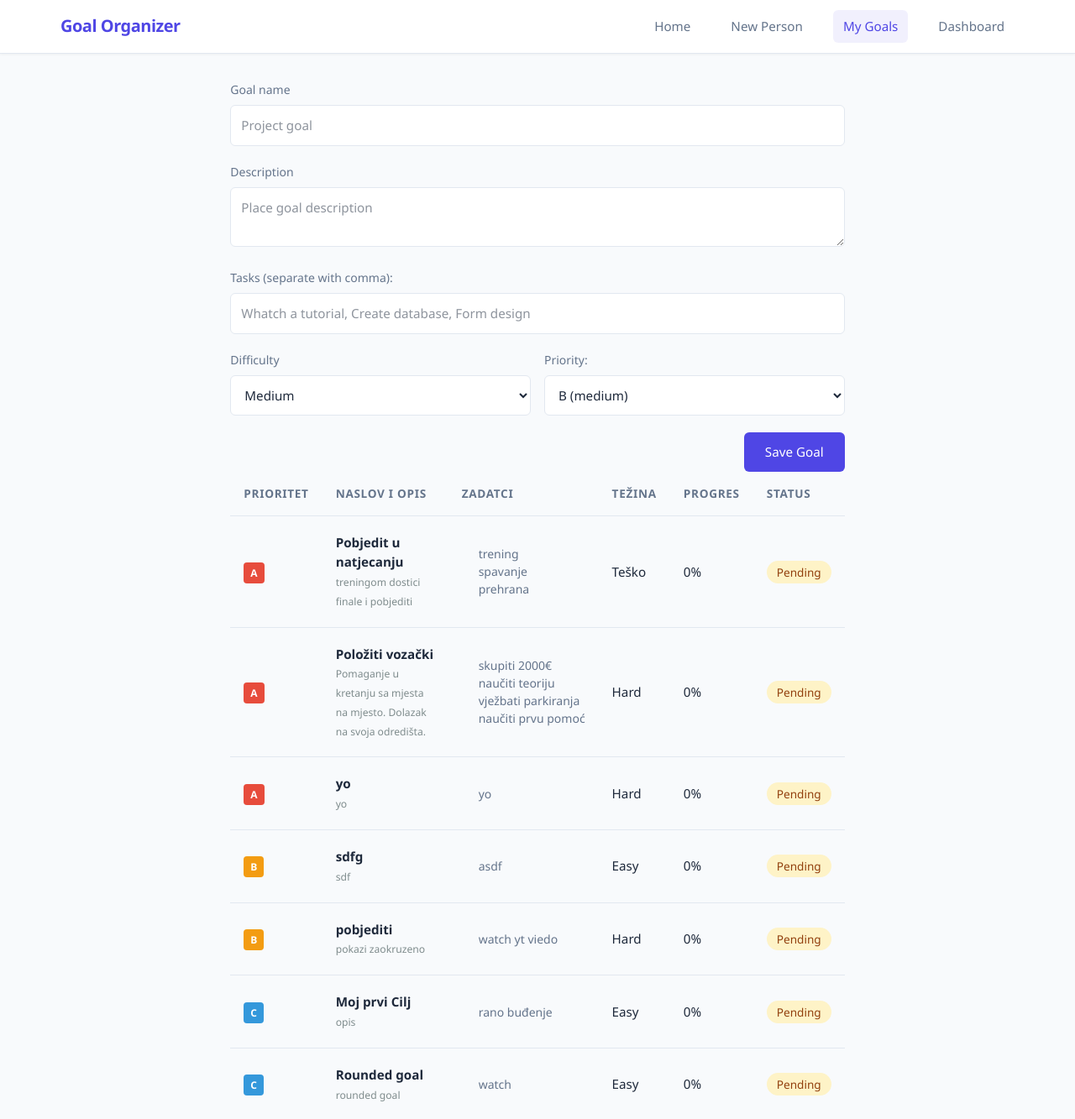
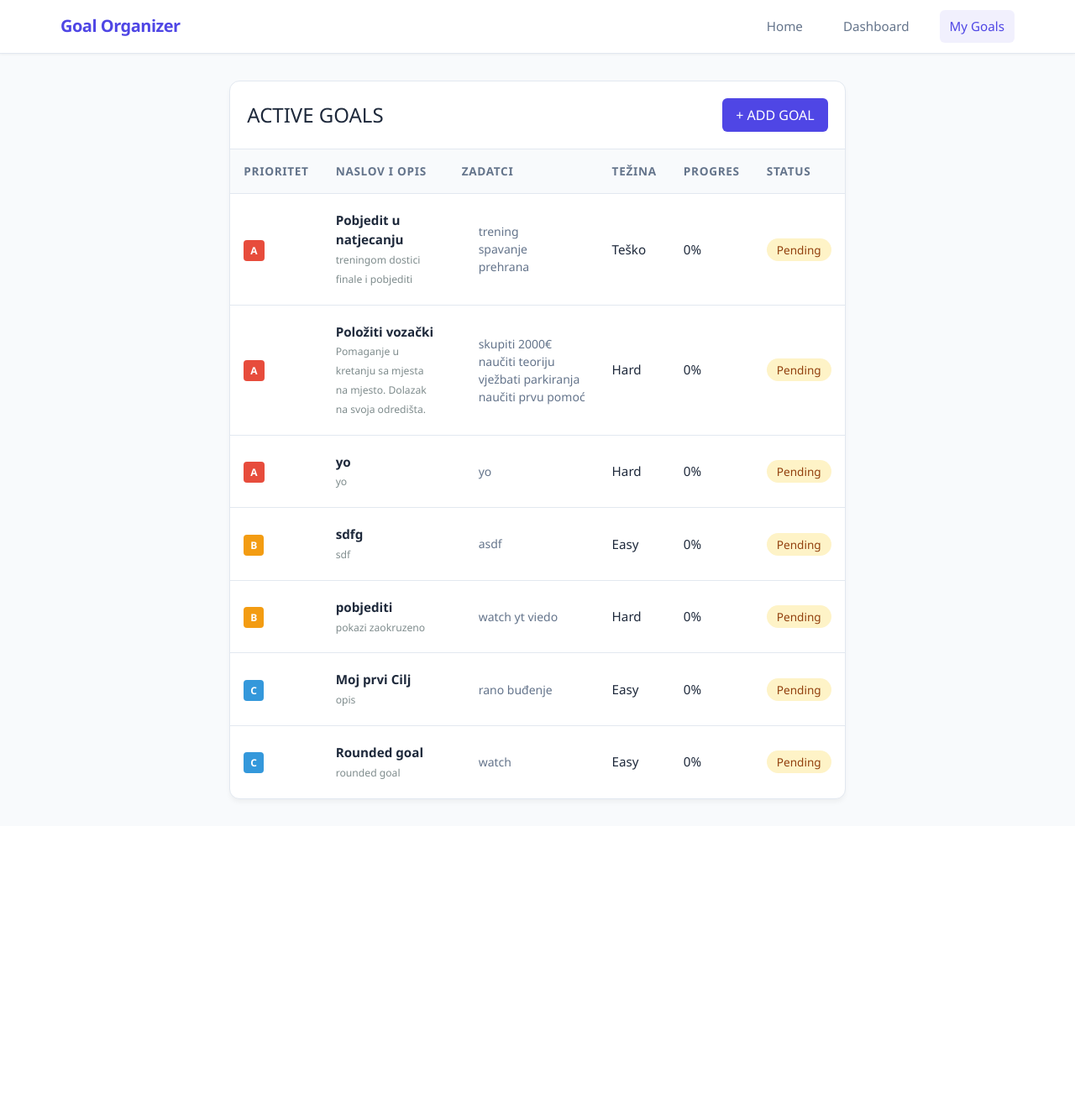
Before and after one commit to ian-developer/flask-focus-app, a Flask app: page /goals in a window 1280 px wide. Shown: the top 1333 px of the page at 84% size. After the commit the page ends 955 px from the top, so only its background shows below. Run offline with Flask 3, Linux system fonts and the light colour scheme.

Commit message:
removed useless routes

```diff
--- a/app/routes.py
+++ b/app/routes.py
@@ -1,6 +1,6 @@
 from flask import Blueprint, render_template, request, redirect, jsonify
 from . import db
-from .models_db import Person, Person2, Goal
+from .models_db import Goal
 
 main = Blueprint("main", __name__)
 
@@ -13,34 +13,6 @@ def dashboard():
     #Get goals sorted by priority: "a, b, c"
     goals = Goal.query.order_by(Goal.priority.asc()).all()
     return render_template('goals.html', goals=goals)
-
-@main.route('/form', methods=['GET', 'POST'])
-def index():
-    if request.method == 'POST':
-        # fetching data from the form
-        person_name = request.form.get('name')
-        person_surname = request.form.get('surname')
-
-        if person_name and person_surname:
-            # Creating new object and storing it in the database
-            new_person = Person(name=person_name, surname=person_surname)
-            db.session.add(new_person)
-            db.session.commit()
-
-        return redirect('/form')
-
-    # Dohvaćanje svih osoba iz baze za prikaz
-    all_persons = Person.query.all()
-    return render_template('form.html', persons=all_persons)
-
-@main.route('/delete/<int:person_id>', methods=['POST'])
-def delete_person(person_id):
-    person_to_delete = Person.query.get_or_404(person_id)
-
-    db.session.delete(person_to_delete)
-    db.session.commit()
-
-    return redirect('/form')
 
 # ----------------GOALS-----------------
 
--- a/app/static/goals.js
+++ b/app/static/goals.js
@@ -74,3 +74,24 @@ document.getElementById('new_goal_form').addEventListener('submit', async (e) =>
 
   await addGoal(goalData)
 });
+
+//-------------------Open and close form window functionalities------------------
+
+// Dohvaćanje elemenata s ekrana
+const openFormBtn = document.getElementById('open_form_btn');
+const closeFormBtn = document.getElementById('close_form_btn');
+const formContainer = document.getElementById('form_container');
+
+// 1. Klikom na "+ Dodaj cilj" prikaži formu
+openFormBtn.addEventListener('click', () => {
+    formContainer.classList.remove('hidden');
+});
+
+// 2. Klikom na "X" ponovno sakrij formu
+closeFormBtn.addEventListener('click', () => {
+    formContainer.classList.add('hidden');
+});
+
+// 3. Automatski sakrij formu NAKON što je cilj uspješno spremljen
+// (Ovaj dio koda stavite na sam kraj vašeg 'try' bloka unutar addGoal funkcije, odmah nakon resetiranja forme)
+formContainer.classList.add('hidden');
--- a/app/static/style.css
+++ b/app/static/style.css
@@ -21,18 +21,28 @@ body {
     justify-content: center;
 }
 
-/* Kontejner koji drži cijeli sadržaj */
+/* Kada je forma skrivena, tablica zauzima cijeli prostor (1 stupac) */
 .container {
     width: 100%;
     max-width: 1200px;
     display: grid;
-    grid-template-columns: 1fr 2fr; /* Forma lijevo, tablica desno */
+    grid-template-columns: 1fr;
     gap: 2rem;
 }
 
+/* Ako kontejner sadrži element koji nema klasu .hidden (forma je vidljiva),
+   tada postavi omjer 1fr 2fr (forma je dvaput manja od tablice) */
+.container:has(#form_container:not(.hidden)) {
+    grid-template-columns: 2fr 3fr;
+}
+
+/* Na mobitelima uvijek držimo jedno ispod drugog bez obzira na sve */
 @media (max-width: 768px) {
-    .container { grid-template-columns: 1fr; } /* Na mobitelu jedno ispod drugog */
+    .container, .container:has(#form_container:not(.hidden)) {
+        grid-template-columns: 1fr;
+    }
 }
+
 
 /* 2. Stil za Formu i Kartice (Moderan podignuti izgled) */
 .card {
@@ -287,3 +297,15 @@ button[type="submit"] {
     display: block;
     margin-left: auto;
 }
+
+/* Klasa koja skriva formu */
+.hidden {
+    display: none !important;
+}
+
+.goals_header {
+    color: var(--text-main);
+    font-size: 1.5em;
+    font-weight: 300;
+    margin: 0;
+}
--- a/app/templates/base.html
+++ b/app/templates/base.html
@@ -14,9 +14,8 @@
                 <a href="/" class="navbar-brand">Goal Organizer</a>
                 <ul class="navbar-links">
                     <a href="/">Home</a>
-                    <a href="/form">New Person</a>
+                    <a href="/dashboard">Dashboard</a>
                     <a href="/goals" class="active">My Goals</a>
-                    <a href="/dashboard">Dashboard</a>
                 </ul>
             </div>
 
--- a/app/templates/goals.html
+++ b/app/templates/goals.html
@@ -16,6 +16,14 @@
 {% block content %}
 
     <!-- FORMA ZA UNOS NOVOG CILJA -->
+<div class="container">
+    <div id="form_container" class="card hidden">
+        <div style="display: flex; justify-content: space-between; align-items: center; margin-bottom: 1.5rem;">
+            <h2 style="margin: 0;">Novi Cilj</h2>
+            <!-- Gumb za zatvaranje forme -->
+            <button type="button" id="close_form_btn" style="background: none; border: none; color: var(--text-muted); cursor: pointer; font-size: 1.2rem;">&times;</button>
+        </div>
+
         <form action="/add-goal" method="POST" id="new_goal_form">
 
             <div class="form-group">
@@ -60,8 +68,16 @@
 
             <button type="submit">Save Goal</button>
         </form>
+    </div>
 
-    <!-- TABLICA S PRIKAZOM SVIH CILJEVA -->
+        <!-------------------- SHOW GOALS TABLE ------------------------>
+    <div class="table-container">
+
+        <div style="padding: 1.25rem; border-bottom: 1px solid var(--border-color); display: flex; justify-content: space-between; align-items: center;">
+            <h1 class="goals_header">ACTIVE GOALS</h1>
+            <button id="open_form_btn" style="background-color: var(--primary); color: white; border: none; padding: 0.5rem 1rem; border-radius: 6px; cursor: pointer; font-weight: 500;">+ ADD GOAL</button>
+        </div>
+
         <table>
             <thead>
                 <tr>
@@ -112,5 +128,7 @@
                 {% endfor %}
             </tbody>
         </table>
+    </div>
+</div>
     <script src="{{ url_for('static', filename='goals.js') }}"></script>
 {% endblock %}
```
Also changed, not shown: app/templates/form.html (deleted, +0 -38 lines). Lines whose indentation alone changed are shown as unchanged.
